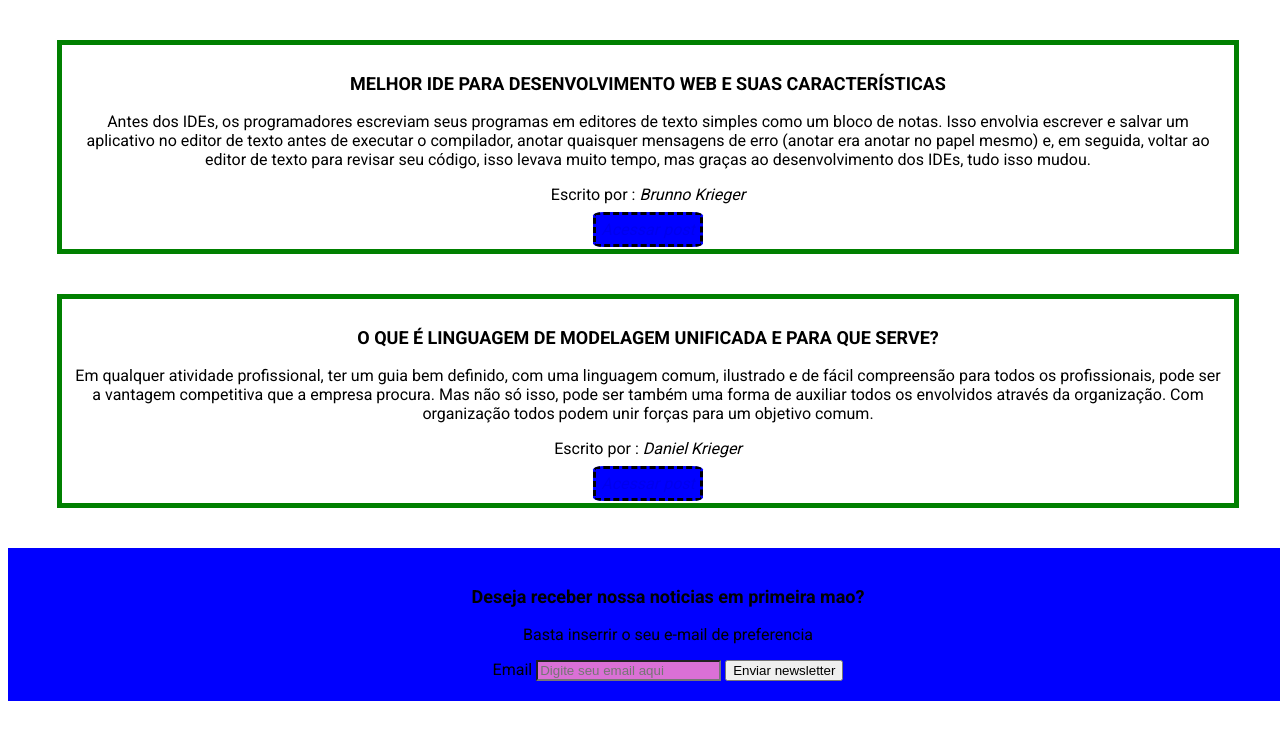
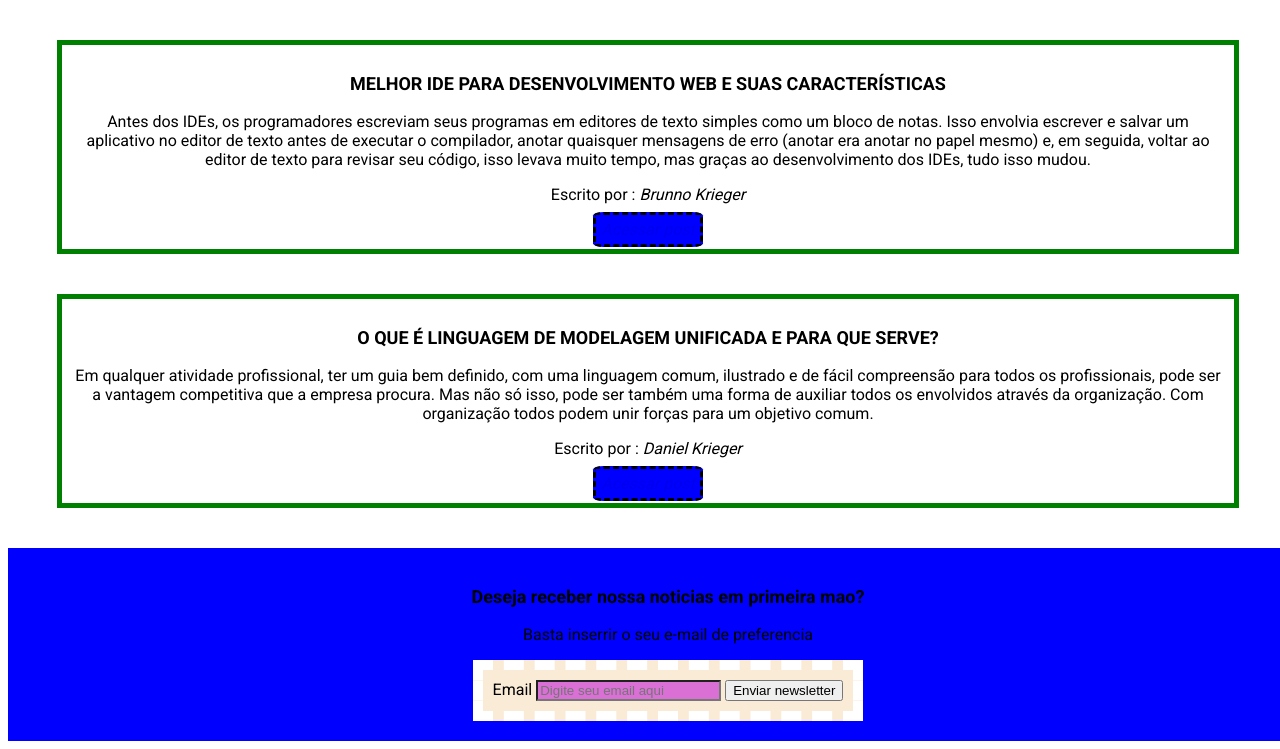
Before and after one commit to pdrocosta/entregam1s2pdrocosta, a plain HTML site: page index.html in a window 1280 px wide. Shown: the part 607-1356 px from the top of the page. Before the commit the page ends 1316 px from the top, so only its background shows below. Drawn offline with Linux system fonts and the light colour scheme.

Commit message:
index.html

```diff
--- a/stylesheet.css
+++ b/stylesheet.css
@@ -46,6 +46,9 @@ form{
     max-width: 100%;
     margin-top: 10px;
     justify-items: center;
+    padding: 10px;
+    border: dashed white 10px;
+    background-color: antiquewhite;
 }
 footer{
     background-color: blue;
```
